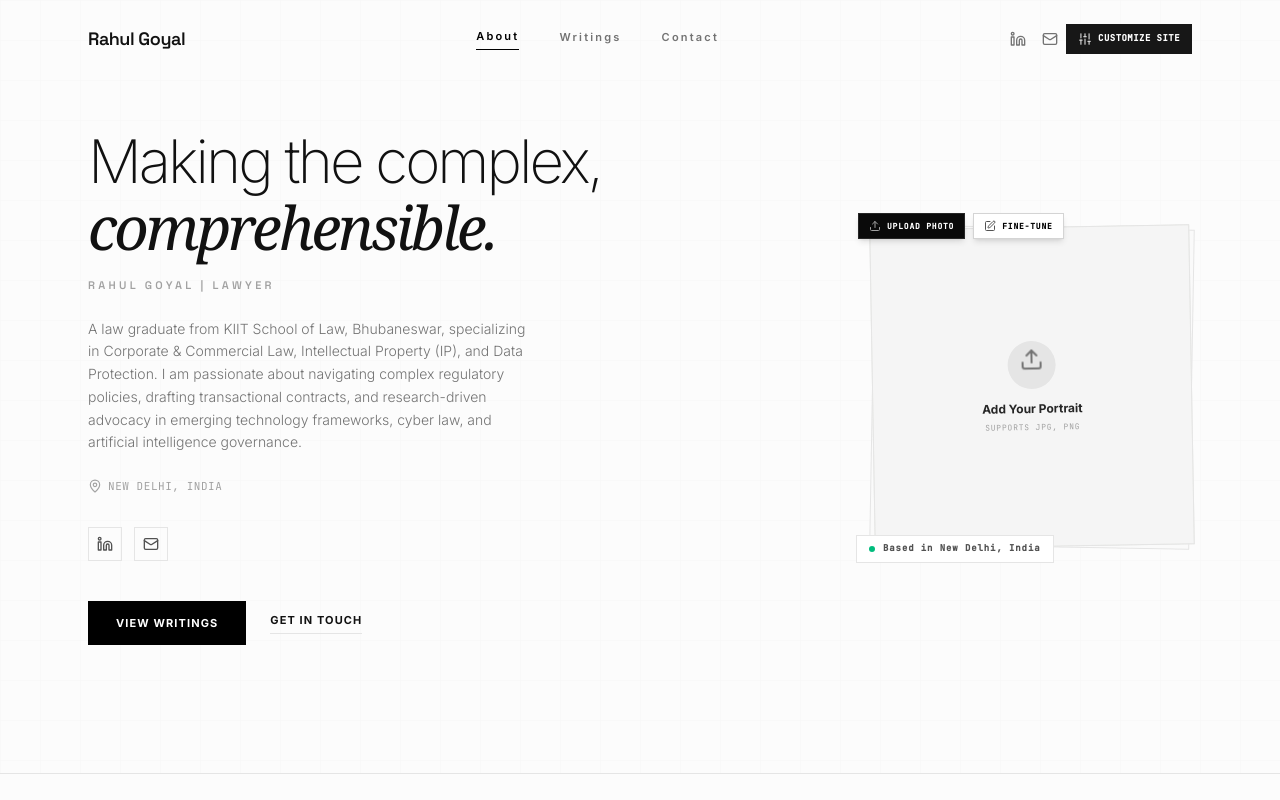
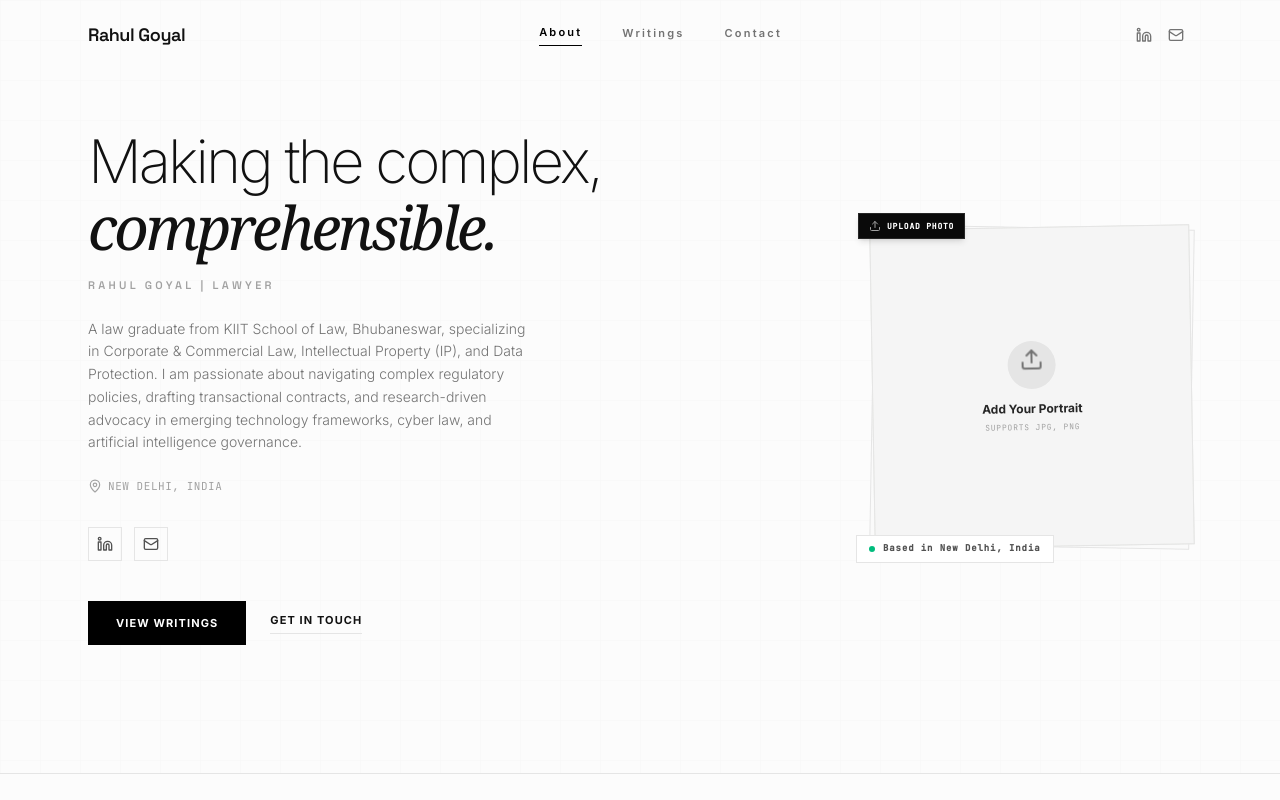
Before and after one commit to rahulgoyal234/personal-brand-rahul-goyal, a React (Vite) app: page / in a window 1280 px wide. Shown: the top 800 px of the page. Built offline with nearby package versions, Linux system fonts and the light colour scheme; a web font is replaced by a local one.

Commit message:
refactor: remove editor access and upgrade avatar quality
- Remove "Customize Site" entry point from navigation.
- Increase avatar max resolution and quality settings for better visual clarity on high-DPI displays.

```diff
--- a/src/components/Hero.tsx
+++ b/src/components/Hero.tsx
@@ -9,7 +9,7 @@ interface HeroProps {
 }
 
 export default function Hero({ onContactClick, onPortfolioClick }: HeroProps) {
-  const { personalInfo, updatePersonalInfo, setIsEditorOpen } = usePortfolio();
+  const { personalInfo, updatePersonalInfo } = usePortfolio();
   const [isVideoModalOpen, setIsVideoModalOpen] = useState(false);
   const [indexingStatus, setIndexingStatus] = useState<'idle' | 'loading' | 'success'>('idle');
   const [avatarLoadError, setAvatarLoadError] = useState(false);
@@ -29,7 +29,7 @@ export default function Hero({ onContactClick, onPortfolioClick }: HeroProps) {
         // Dynamic client-side compression
         const img = new Image();
         img.onload = () => {
-          const maxDimension = 500; // Optimal resolution for an avatar
+          const maxDimension = 1200; // High resolution limit for crisp display on Retina/high-res screens
           let w = img.width;
           let h = img.height;
 
@@ -51,8 +51,8 @@ export default function Hero({ onContactClick, onPortfolioClick }: HeroProps) {
           if (ctx) {
             ctx.drawImage(img, 0, 0, w, h);
             try {
-              // Convert to jpeg with 0.82 quality to get highly compact file size (<40KB)
-              const compressedBase64 = canvas.toDataURL('image/jpeg', 0.82);
+              // Convert to jpeg with 0.88 quality for crispness and compact file size (~100-150KB)
+              const compressedBase64 = canvas.toDataURL('image/jpeg', 0.88);
               updatePersonalInfo({ avatar: compressedBase64 });
             } catch (err) {
               console.error("Compression failed, using raw base64 as fallback", err);
@@ -243,7 +243,7 @@ export default function Hero({ onContactClick, onPortfolioClick }: HeroProps) {
                   if (personalInfo.introVideo) {
                     setIsVideoModalOpen(true);
                   } else if (!personalInfo.isAvatarLocked) {
-                    setIsEditorOpen(true);
+                    fileInputRef.current?.click();
                   }
                 }}
                 className={`absolute inset-0 bg-[#EBECE9] overflow-hidden border border-neutral-200 transition-all duration-500 shadow-none rounded-none -rotate-1 group-hover:rotate-0 group-hover:scale-[1.02] group-active:rotate-0 group-active:scale-[1.02] ${
@@ -291,7 +291,7 @@ export default function Hero({ onContactClick, onPortfolioClick }: HeroProps) {
 
               {/* Elegant floating photo controls - Rendered on top of image wrapper */}
               {!personalInfo.isAvatarLocked && (
-                <div className="absolute -top-3.5 -left-3.5 z-30 flex flex-col gap-1.5 sm:flex-row sm:gap-2">
+                <div className="absolute -top-3.5 -left-3.5 z-30">
                   <button
                     onClick={(e) => {
                       e.stopPropagation();
@@ -302,18 +302,6 @@ export default function Hero({ onContactClick, onPortfolioClick }: HeroProps) {
                   >
                     <Upload className="w-3.5 h-3.5 sm:w-3 sm:h-3 text-neutral-400" />
                     <span>Upload Photo</span>
-                  </button>
-
-                  <button
-                    onClick={(e) => {
-                      e.stopPropagation();
-                      setIsEditorOpen(true);
-                    }}
-                    className="bg-white text-black border border-neutral-300 px-3.5 py-2 sm:px-2.5 sm:py-1.5 flex items-center space-x-2 sm:space-x-1.5 font-mono text-[9px] sm:text-[8px] tracking-widest uppercase cursor-pointer transition-all duration-300 hover:scale-105 active:scale-95 shadow-md font-bold min-h-[36px] sm:min-h-0 hover:border-black hover:text-black"
-                    title="Fine-tune with filters, cropping, or webcam snapshot"
-                  >
-                    <Edit className="w-3.5 h-3.5 sm:w-3 sm:h-3 text-neutral-600" />
-                    <span>Fine-Tune</span>
                   </button>
                 </div>
               )}
--- a/src/components/Navigation.tsx
+++ b/src/components/Navigation.tsx
@@ -1,6 +1,6 @@
 import React, { useState, useEffect } from 'react';
 import { motion, AnimatePresence } from 'motion/react';
-import { Menu, X, Linkedin, Mail, Sliders } from 'lucide-react';
+import { Menu, X, Linkedin, Mail } from 'lucide-react';
 import { usePortfolio } from '../context/PortfolioContext';
 
 interface NavigationProps {
@@ -9,7 +9,7 @@ interface NavigationProps {
 }
 
 export default function Navigation({ activeSection, setActiveSection }: NavigationProps) {
-  const { personalInfo, setIsEditorOpen } = usePortfolio();
+  const { personalInfo } = usePortfolio();
   const [isOpen, setIsOpen] = useState(false);
   const [scrolled, setScrolled] = useState(false);
 
@@ -90,15 +90,6 @@ export default function Navigation({ activeSection, setActiveSection }: Navigati
               <Mail className="w-4 h-4" />
             </a>
           </div>
-
-          <button
-            onClick={() => setIsEditorOpen(true)}
-            className="flex items-center space-x-1.5 px-3 py-1.5 bg-neutral-900 hover:bg-black text-white font-mono text-[9px] uppercase tracking-wider font-bold transition-all cursor-pointer min-h-[30px]"
-            title="Edit layout, photos, writing publications, and more"
-          >
-            <Sliders className="w-3.5 h-3.5 text-neutral-300" />
-            <span>Customize Site</span>
-          </button>
         </div>
 
         {/* Mobile Hamburger Button */}
@@ -140,17 +131,6 @@ export default function Navigation({ activeSection, setActiveSection }: Navigati
               ))}
 
               <div className="pt-4 border-t border-brand-200 flex flex-col space-y-3">
-                <button
-                  onClick={() => {
-                    setIsOpen(false);
-                    setIsEditorOpen(true);
-                  }}
-                  className="w-full flex items-center justify-center space-x-2 py-3 bg-neutral-900 hover:bg-black text-white font-mono text-[10px] uppercase tracking-wider font-bold transition-all cursor-pointer min-h-[44px]"
-                >
-                  <Sliders className="w-4 h-4 text-neutral-300" />
-                  <span>Customize Site</span>
-                </button>
-
                 {/* Social icons in mobile view */}
                 <div className="flex items-center justify-center space-x-6 py-2">
                   <a href={personalInfo.linkedin} target="_blank" rel="noreferrer" className="text-brand-500 hover:text-brand-900 transition-colors">
```
Also changed, not shown: src/components/Customizer.tsx (+27 -33 lines).
